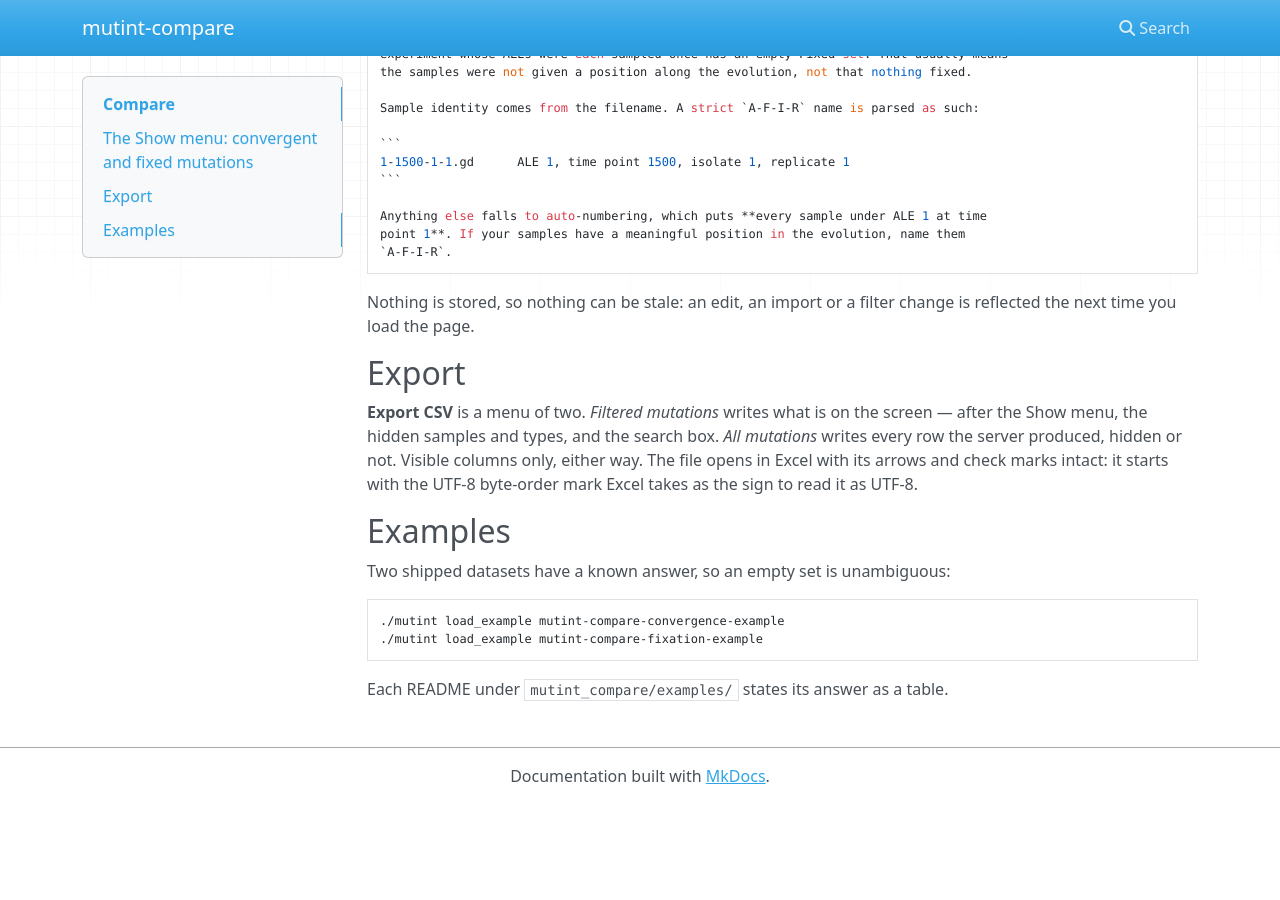
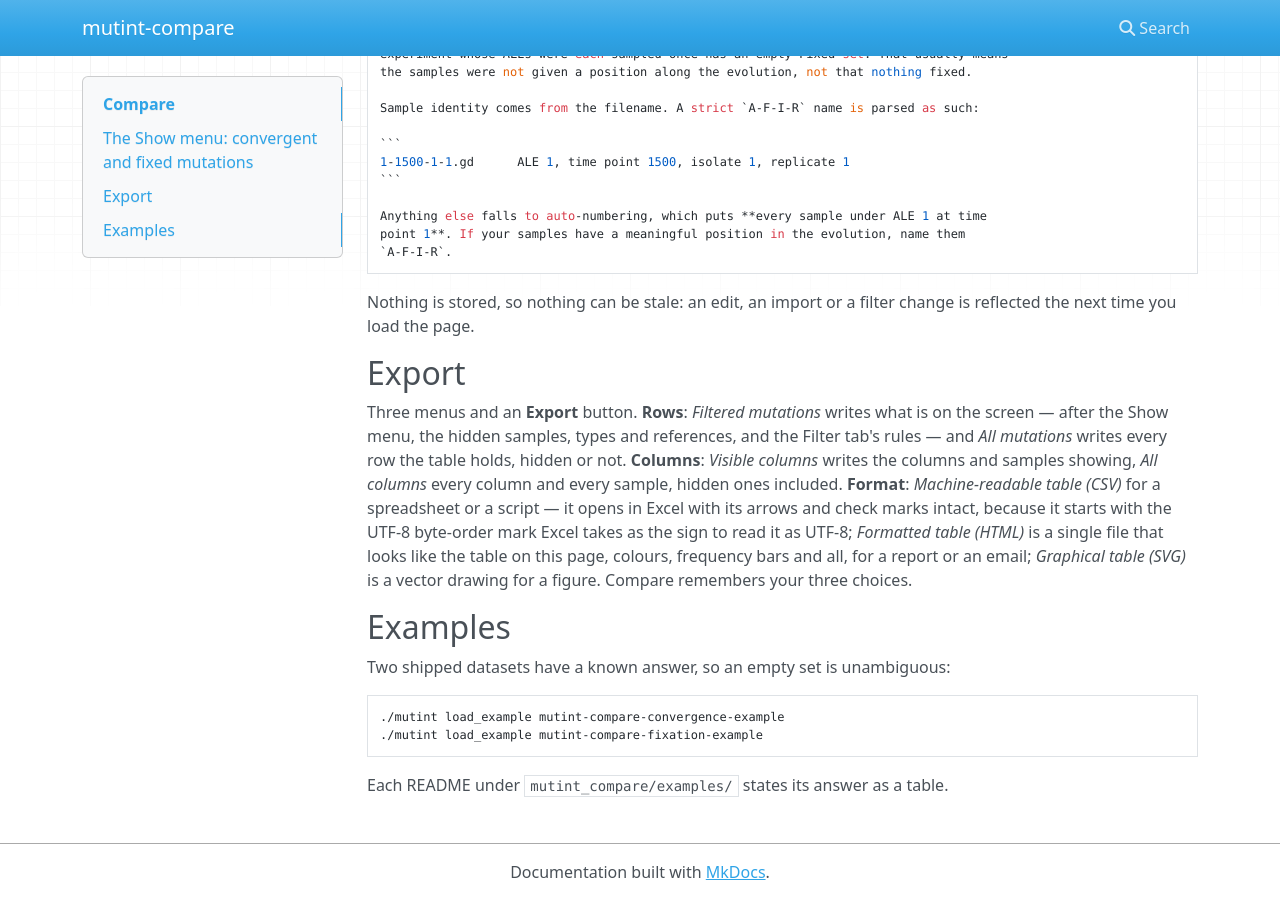
Before and after one commit to mutint/mutint-compare, an MkDocs documentation site: the page built from docs/using/compare.md, in a window 1280 px wide and 900 px high, scrolled down 807 px. Built offline with MkDocs 1.6.1, drawn with Linux system fonts in a browser that asks for light colours; nearby versions of some CDN libraries; before the commit the page ends 1611 px from its top, so only the background shows below that.

Commit message:
docs: the Export tab chooses rows, columns and format
Co-Authored-By: Claude Fable 5.1 <noreply@anthropic.com>

```diff
--- a/docs/using/compare.md
+++ b/docs/using/compare.md
@@ -53,11 +53,16 @@ reflected the next time you load the page.
 
 ## Export
 
-**Export CSV** is a menu of two. *Filtered mutations* writes what is on the screen — after the
-Show menu, the hidden samples and types, and the search box. *All mutations* writes every row
-the server produced, hidden or not. Visible columns only, either way. The file opens in
-Excel with its arrows and check marks intact: it starts with the UTF-8 byte-order mark
-Excel takes as the sign to read it as UTF-8.
+Three menus and an **Export** button. **Rows**: *Filtered mutations* writes what is on the
+screen — after the Show menu, the hidden samples, types and references, and the Filter tab's
+rules — and *All mutations* writes every row the table holds, hidden or not. **Columns**:
+*Visible columns* writes the columns and samples showing, *All columns* every column and
+every sample, hidden ones included. **Format**: *Machine-readable table (CSV)* for a
+spreadsheet or a script — it opens in Excel with its arrows and check marks intact, because
+it starts with the UTF-8 byte-order mark Excel takes as the sign to read it as UTF-8;
+*Formatted table (HTML)* is a single file that looks like the table on this page, colours,
+frequency bars and all, for a report or an email; *Graphical table (SVG)* is a vector
+drawing for a figure. Compare remembers your three choices.
 
 ## Examples
 
```
Also changed, not shown: CLAUDE.md (+1 -1 lines), 1 other file.
